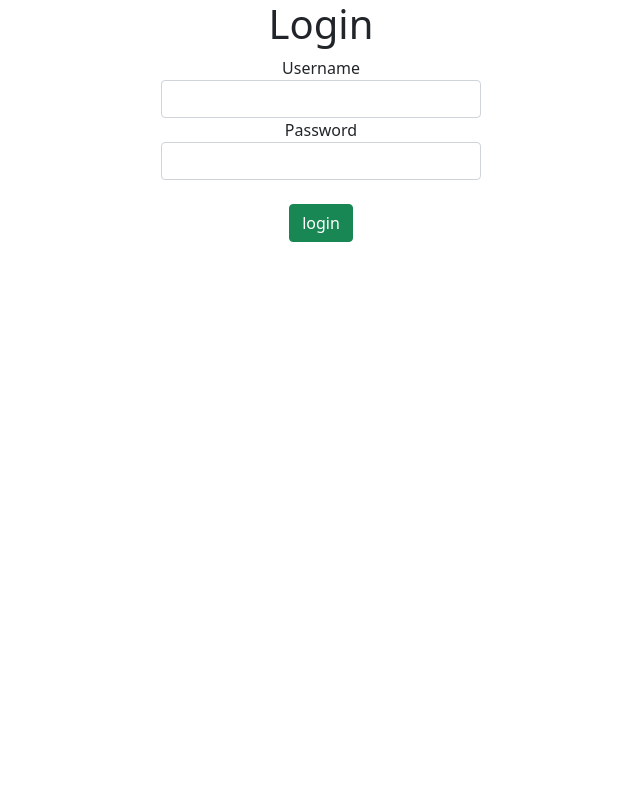
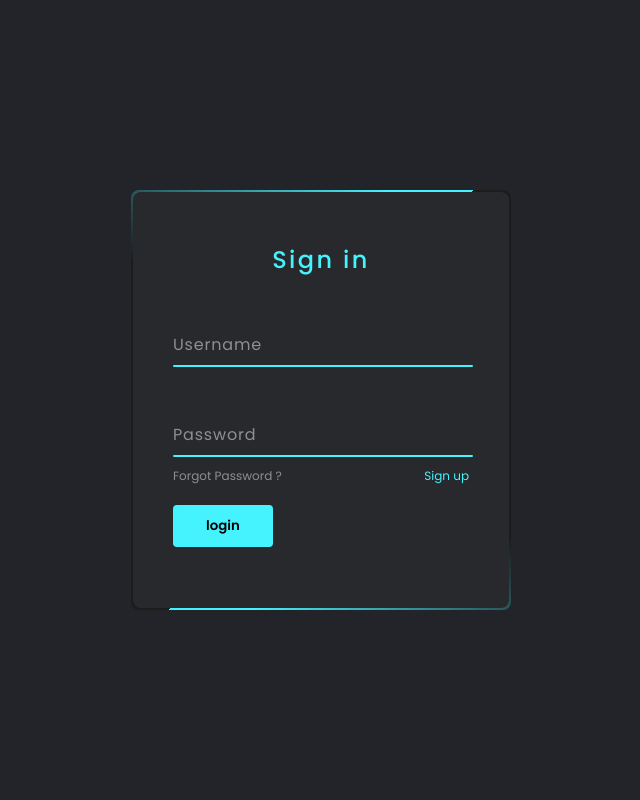
Before and after one commit to Zwiikty/GPCheck, a PHP site: page /login.html.php in a window 1280 px wide. Shown: the whole page, without its empty margins (319-959 px from the left). Run offline with PHP 8.4, Linux system fonts and the light colour scheme.

Commit message:
first commit

```diff
--- /dev/null
+++ b/login-style.css
@@ -0,0 +1,173 @@
+@import url('https://fonts.googleapis.com/css2?family=Poppins:wght@300;400;500;600;700;800;900&display=swap');
+*
+{
+	margin: 0;
+	padding: 0;
+	box-sizing: border-box;
+  font-family: 'Poppins', sans-serif;
+}
+body
+{
+	display: flex;
+	justify-content: center;
+	align-items: center;
+	min-height: 100vh;
+	flex-direction: column;
+	background: #23242a;
+}
+.box
+{
+	position: relative;
+	width: 380px;
+	height: 420px;
+	background: #1c1c1c;
+	border-radius: 8px;
+	overflow: hidden;
+}
+.box::before
+{
+	content: '';
+	z-index: 1;
+	position: absolute;
+	top: -50%;
+	left: -50%;
+	width: 380px;
+	height: 420px;
+	transform-origin: bottom right;
+	background: linear-gradient(0deg,transparent,#45f3ff,#45f3ff);
+	animation: animate 6s linear infinite;
+}
+.box::after
+{
+	content: '';
+	z-index: 1;
+	position: absolute;
+	top: -50%;
+	left: -50%;
+	width: 380px;
+	height: 420px;
+	transform-origin: bottom right;
+	background: linear-gradient(0deg,transparent,#45f3ff,#45f3ff);
+	animation: animate 6s linear infinite;
+	animation-delay: -3s;
+}
+@keyframes animate
+{
+	0%
+	{
+		transform: rotate(0deg);
+	}
+	100%
+	{
+		transform: rotate(360deg);
+	}
+}
+form
+{
+	position: absolute;
+	inset: 2px;
+	background: #28292d;
+	padding: 50px 40px;
+	border-radius: 8px;
+	z-index: 2;
+	display: flex;
+	flex-direction: column;
+}
+h2
+{
+	color: #45f3ff;
+	font-weight: 500;
+	text-align: center;
+	letter-spacing: 0.1em;
+}
+.inputBox
+{
+	position: relative;
+	width: 300px;
+	margin-top: 35px;
+}
+.inputBox input
+{
+	position: relative;
+	width: 100%;
+	padding: 20px 10px 10px;
+	background: transparent;
+	outline: none;
+	box-shadow: none;
+	border: none;
+	color: #23242a;
+	font-size: 1em;
+	letter-spacing: 0.05em;
+	transition: 0.5s;
+	z-index: 10;
+}
+.inputBox span
+{
+	position: absolute;
+	left: 0;
+	padding: 20px 0px 10px;
+	pointer-events: none;
+	font-size: 1em;
+	color: #8f8f8f;
+	letter-spacing: 0.05em;
+	transition: 0.5s;
+}
+.inputBox input:valid ~ span,
+.inputBox input:focus ~ span
+{
+	color: #45f3ff;
+	transform: translateX(0px) translateY(-34px);
+	font-size: 0.75em;
+}
+.inputBox i
+{
+	position: absolute;
+	left: 0;
+	bottom: 0;
+	width: 100%;
+	height: 2px;
+	background: #45f3ff;
+	border-radius: 4px;
+	overflow: hidden;
+	transition: 0.5s;
+	pointer-events: none;
+	z-index: 9;
+}
+.inputBox input:valid ~ i,
+.inputBox input:focus ~ i
+{
+	height: 44px;
+}
+.links
+{
+	display: flex;
+	justify-content: space-between;
+}
+.links a
+{
+	margin: 10px 0;
+	font-size: 0.75em;
+	color: #8f8f8f;
+	text-decoration: beige;
+}
+.links a:hover,
+.links a:nth-child(2)
+{
+	color: #45f3ff;
+}
+input[type="submit"]
+{
+	border: none;
+	outline: none;
+	padding: 11px 25px;
+	background: #45f3ff;
+	cursor: pointer;
+	border-radius: 4px;
+	font-weight: 600;
+	width: 100px;
+	margin-top: 10px;
+}
+input[type="submit"]:active
+{
+	opacity: 0.8;
+}
--- a/login.html.php
+++ b/login.html.php
@@ -1,30 +1,33 @@
 <?php
-    require_once("login.inc.php");
+	require_once("login.inc.php");
 ?>
-
 <!DOCTYPE html>
 <html lang="en">
 <head>
-    <meta charset="UTF-8">
-    <meta http-equiv="X-UA-Compatible" content="IE=edge">
-    <meta name="viewport" content="width=device-width, initial-scale=1.0">
-    <title>Login</title>
-    <link href="https://cdn.jsdelivr.net/npm/bootstrap@5.0.2/dist/css/bootstrap.min.css" rel="stylesheet" integrity="sha384-EVSTQN3/azprG1Anm3QDgpJLIm9Nao0Yz1ztcQTwFspd3yD65VohhpuuCOmLASjC" crossorigin="anonymous">
+	<meta charset="UTF-8">
+	<title>. : Login : .</title>
+	<link rel="stylesheet" href="login-style.css">
 </head>
 <body>
-    <script src="https://cdn.jsdelivr.net/npm/bootstrap@5.0.2/dist/js/bootstrap.bundle.min.js" integrity="sha384-MrcW6ZMFYlzcLA8Nl+NtUVF0sA7MsXsP1UyJoMp4YLEuNSfAP+JcXn/tWtIaxVXM" crossorigin="anonymous"></script>
-    <center><h1>Login</h1>
-    <form action="" method="post">
-        <div class = "col-sm-3" class= "left">
-            <label for="">Username</label>
-            <input type="text" name="username" id="" class="form-control">
-        </div>
-        <div class="col-sm-3" class="left">
-            <label for="">Password</label>
-            <input type="password" name="password" id="" class="form-control">
-        </div> <br>
-        <input type="submit" value="login" name="login" class="btn btn-success">
-    </form>
-    </center>
+	<div class="box">
+		<form action="" method="post">
+			<h2>Sign in</h2>
+			<div class="inputBox">
+				<input type="text" required="required" name="username" class="form-control">
+				<span>Username</span>
+				<i></i>
+			</div>
+			<div class="inputBox">
+				<input type="password" required="required" name="password" class="form-control">
+				<span>Password</span>
+				<i></i>
+			</div>
+			<div class="links">
+				<a href="#">Forgot Password ?</a>
+				<a href="#">Sign up</a>
+			</div>
+			<input type="submit" value="login" name="login">
+		</form>
+	</div>
 </body>
 </html>
```
Also changed, not shown: image/eye.png (added), login.inc.php (line endings or trailing spaces), 1 other file.
